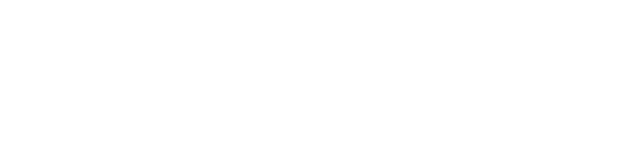
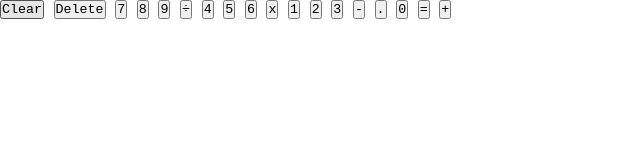
Before and after one commit to sajalbaral/calculator, a plain HTML site: page index.html in a window 1280 px wide. Shown: the whole page, without its empty margins (0-640 px from the left). Drawn offline with Linux system fonts and the light colour scheme.

Commit message:
created the basic layout of the calculator w/buttons

```diff
--- a/index.html
+++ b/index.html
@@ -8,6 +8,28 @@
     <title>Calculator</title>
 </head>
 <body>
-
+    <div class="calculator">
+        <div class="screen"></div>
+        <div class="btn-grid">
+            <button id="clear-btn">Clear</button>
+            <button id="delete-btn">Delete</button>
+            <button>7</button>
+            <button>8</button>
+            <button>9</button>
+            <button>÷</button>
+            <button>4</button>
+            <button>5</button>
+            <button>6</button>
+            <button>x</button>
+            <button>1</button>
+            <button>2</button>
+            <button>3</button>
+            <button>-</button>
+            <button>.</button>
+            <button>0</button>
+            <button>=</button>
+            <button>+</button>
+        </div>
+    </div>
 </body>
 </html>
```
